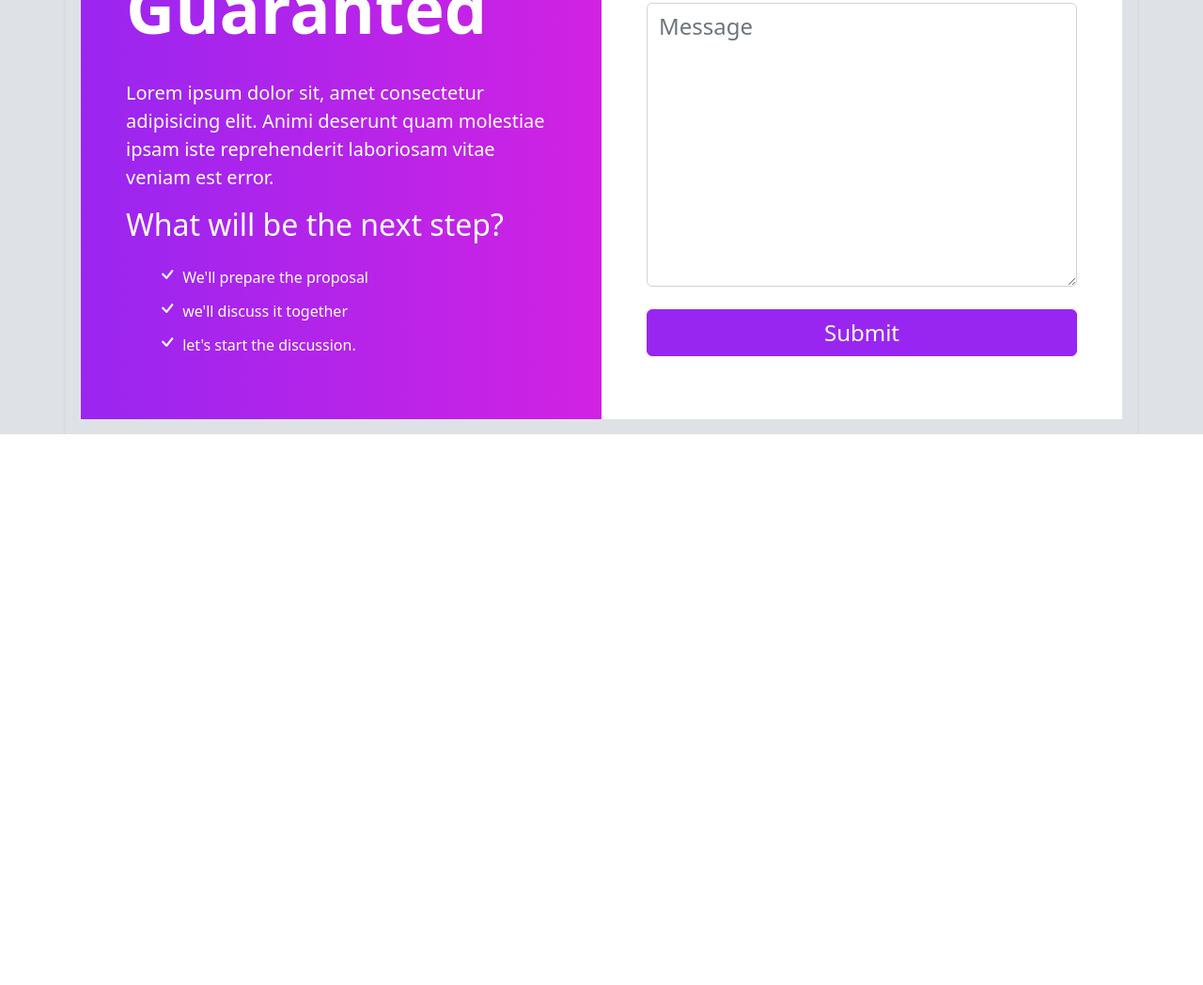
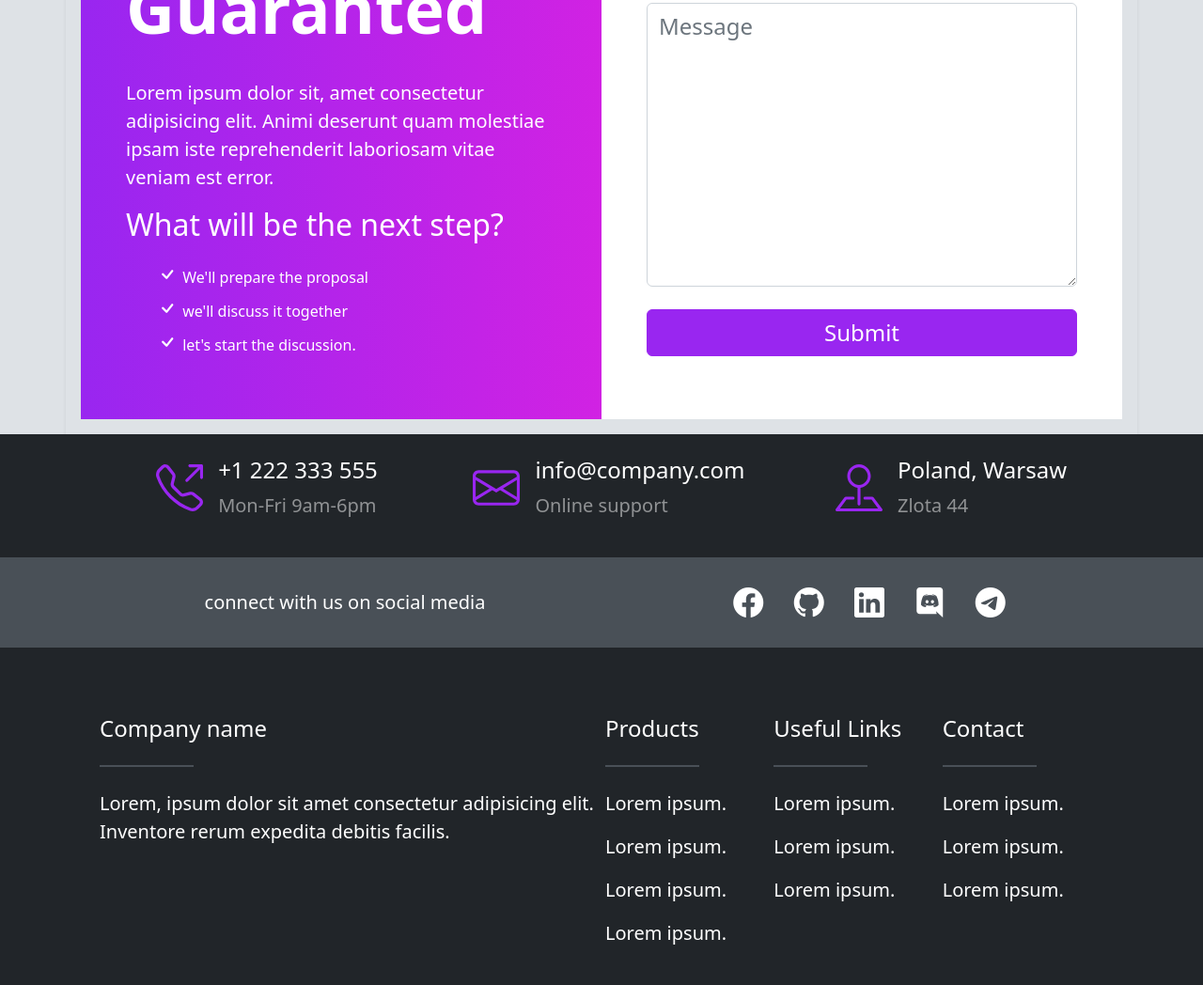
Before and after one commit to Karolp512/Bootstrap-YT-second, a website: page dist/index.html in a window 1280 px wide. Shown: the part 6296-7344 px from the top of the page at 94% size. Before the commit the page ends 6758 px from the top, so only its background shows below. Drawn offline with nearby package versions, Linux system fonts and the light colour scheme.

Commit message:
project done

```diff
--- a/dist/index.html
+++ b/dist/index.html
@@ -547,6 +547,90 @@
       </div>
     </section>
 
+    <!-- FOOTER -->
+    <footer>
+      <div class="container">
+        <div class="row p-4">
+          <div class="col-12 col-lg-4">
+            <div class="d-flex justify-content-center">
+              <img src="../dist/images/footer/phone.svg" class="footer__icon"/>
+              <div class="">
+                <h4 class="text-white">+1 222 333 555</h4>
+                <p class="lead text-white-50">Mon-Fri 9am-6pm</p>
+              </div>
+            </div>
+          </div>
+          <div class="col-12 col-lg-4">
+            <div class="d-flex justify-content-center">
+              <img src="../dist/images/footer/mail.svg" class="footer__icon"/>
+              <div class="">
+                <h4 class="text-white">info@company.com</h4>
+                <p class="lead text-white-50">Online support</p>
+              </div>
+            </div>
+          </div>
+          <div class="col-12 col-lg-4">
+            <div class="d-flex justify-content-center">
+              <img src="../dist/images/footer/pin-map.svg" class="footer__icon"/>
+              <div class="">
+                <h4 class="text-white">Poland, Warsaw</h4>
+                <p class="lead text-white-50">Zlota 44</p>
+              </div>
+            </div>
+          </div>
+        </div>
+      </div>
+      <div class="footer__socialmedia">
+        <div class="container">
+          <div class="row p-4 align-items-center">
+            <div class="col-12 col-md-6 text-center">
+              <p class="text-white lead">connect with us on social media</p>
+            </div>
+            <div class="col-12 col-md-6 text-center footer__socialmedia-icons">
+              <i class="bi bi-facebook"></i>
+              <i class="bi bi-github"></i>
+              <i class="bi bi-linkedin"></i>
+              <i class="bi bi-discord"></i>
+              <i class="bi bi-telegram"></i>
+            </div>
+          </div>
+        </div>
+      </div>
+      <div class="footer__info">
+        <div class="container">
+          <div class="row p-4 g-2 text-center text-md-start">
+            <div class="col-12 col-md-6">
+              <h4 class="text-white">Company name</h4>
+              <div class="footer-border"></div>
+              <p class="text-white lead">Lorem, ipsum dolor sit amet consectetur adipisicing elit. Inventore rerum expedita debitis facilis.</p>
+            </div>
+            <div class="col-12 col-md-6 col-lg-2">
+              <h4 class="text-white">Products</h4>
+              <div class="footer-border"></div>
+              <p class="text-white lead">Lorem ipsum.</p>
+              <p class="text-white lead">Lorem ipsum.</p>
+              <p class="text-white lead">Lorem ipsum.</p>
+              <p class="text-white lead">Lorem ipsum.</p>
+            </div>
+            <div class="col-12 col-md-6 col-lg-2">
+              <h4 class="text-white">Useful Links</h4>
+              <div class="footer-border"></div>
+              <p class="text-white lead">Lorem ipsum.</p>
+              <p class="text-white lead">Lorem ipsum.</p>
+              <p class="text-white lead">Lorem ipsum.</p>
+            </div>
+            <div class="col-12 col-md-6 col-lg-2">
+              <h4 class="text-white">Contact</h4>
+              <div class="footer-border"></div>
+              <p class="text-white lead">Lorem ipsum.</p>
+              <p class="text-white lead">Lorem ipsum.</p>
+              <p class="text-white lead">Lorem ipsum.</p>
+            </div>
+          </div>
+        </div>
+      </div>
+    </footer>
+
     <script src="../node_modules/bootstrap/dist/js/bootstrap.bundle.js"></script>
     <script src="../dist/glithbox/js/glightbox.min.js"></script>
     <script src="../dist/js/glightbox-video.js"></script>
--- a/dist/scss_files/sections/_footer.scss
+++ b/dist/scss_files/sections/_footer.scss
@@ -0,0 +1,61 @@
+@use "../custom" as *;
+@use "../components/mixins" as *;
+@use "../components/animation" as *;
+@use "../components/typography" as *;
+
+footer{
+    background-color: $gray-900;
+
+    .footer__icon{
+        width: 50px;
+        height: 50px;
+        margin: 0.5rem 1rem;
+    }
+
+    .footer__socialmedia{
+        background-color: $gray-700;
+
+        p{
+            margin: 0;
+        }
+
+        .footer__socialmedia-icons{
+            font-size: 2rem;
+            color: white;
+
+            i{
+                margin-left: 1.5rem;
+
+                &:hover{
+                    cursor: pointer;
+                    color: $purple-light;
+                }
+            }
+        }
+    }
+
+    .footer__info{
+        margin-top: 1rem;
+
+        h4{
+            margin-top: 2rem;
+        }
+
+        .footer-border{
+            height: 2px;
+            width: 100px;
+            background-color: $gray-700;
+            margin: 1.5rem 0;
+        }
+
+        p{
+            margin-top: 0.625rem;
+        }
+    }
+}
+
+@include media-breakpoint-down(md) {
+    .footer-border{
+        margin: 1.5rem auto!important;
+    }
+}
```
Also changed, not shown: dist/css/style.css, dist/images/footer/mail.svg (added), dist/images/footer/phone.svg (added), dist/images/footer/pin-map.svg (added), 1 other file.
